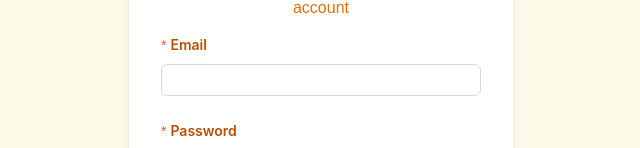
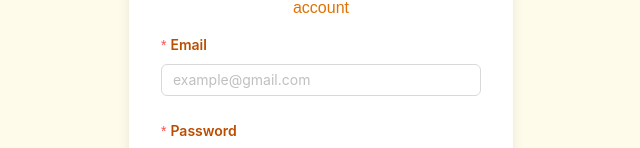
Before and after one commit to Jayashre-seereon/dms-customer-ui, a React app: page / in a window 1280 px wide. Shown: the part 319-467 px from the top of the page, without its empty margins (319-959 px from the left). Built offline with nearby package versions, Linux system fonts and the light colour scheme; the HTML template or start-up script is replaced by a standard one.

Commit message:
validation updated

```diff
--- a/src/components/Login.jsx
+++ b/src/components/Login.jsx
@@ -65,9 +65,14 @@ export default function Login() {
           <Form.Item
             label={<span className="text-amber-700 font-semibold">Email</span>}
             name="email"
-            rules={[{ required: true, type: "email" }]}
+            rules={[{ required: true, type: "email" },
+              {
+        pattern: /^[^\s@]+@[^\s@]+\.[^\s@]+$/,
+        message: "Enter a valid email (example@gmail.com)",
+      },
+            ]}
           >
-            <Input />
+            <Input placeholder="example@gmail.com" />
           </Form.Item>
           <Form.Item
             label={<span className="text-amber-700 font-semibold">Password</span>}
```
